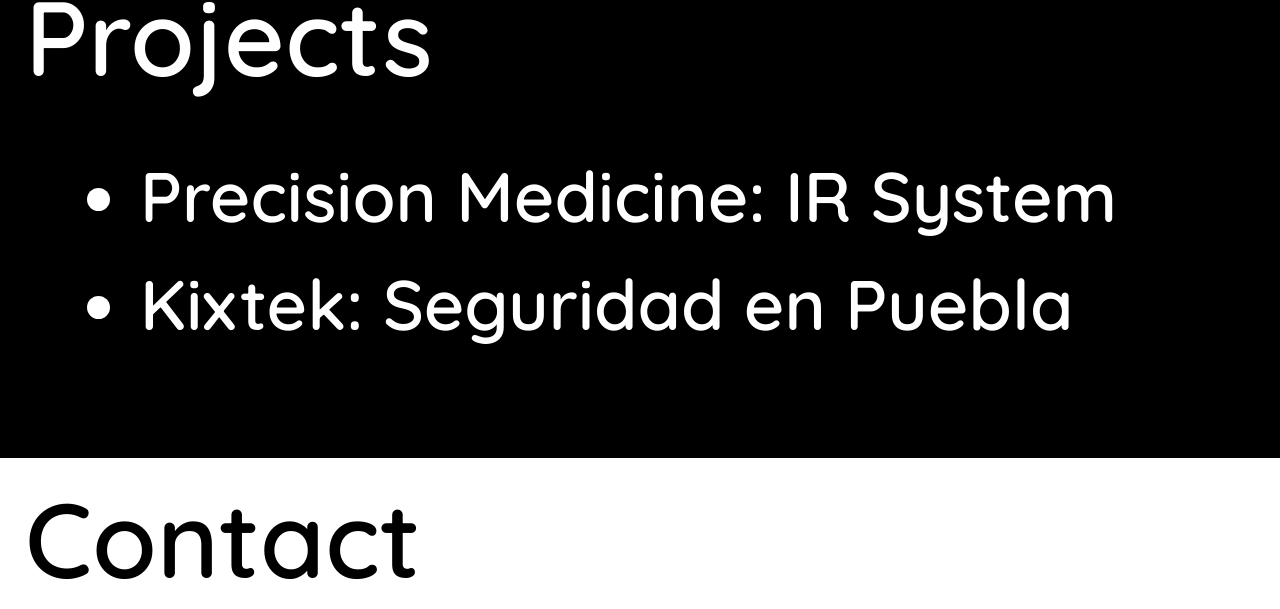
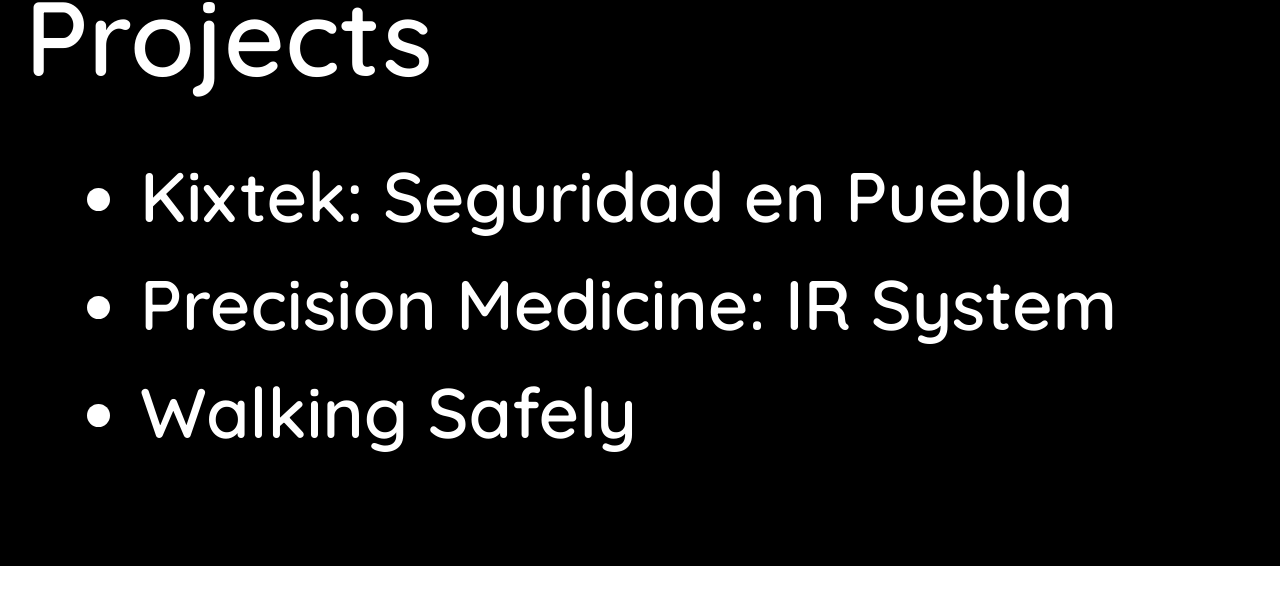
Before and after one commit to msalazar97/msalazar97.github.io, a plain HTML site: page index.html in a window 1280 px wide. Shown: the part 3691-4300 px from the top of the page. Drawn offline with nearby package versions, Linux system fonts and the light colour scheme.

Commit message:
added WS

```diff
--- a/index.html
+++ b/index.html
@@ -58,8 +58,9 @@
             <div data-aos="fade-zoom-in" class="black">
                 <h3 class="title">Projects</h3>
                 <ul>
+                    <li><a class="link" href="https://devpost.com/software/42-kixtek" target="_blank">Kixtek: Seguridad en Puebla</a></li>
                     <li><a class="link" href="https://apps.cur.org/ncur2020/search/Display_NCUR.aspx?id=116756" target="_blank">Precision Medicine: IR System</a></li>
-                    <li><a class="link" href="https://devpost.com/software/42-kixtek" target="_blank">Kixtek: Seguridad en Puebla</a></li>
+                    <li><a class="link" href="https://github.com/connormorrison1/WalkingSafely">Walking Safely</a></li>
                 </ul>
             </div>
 
```
